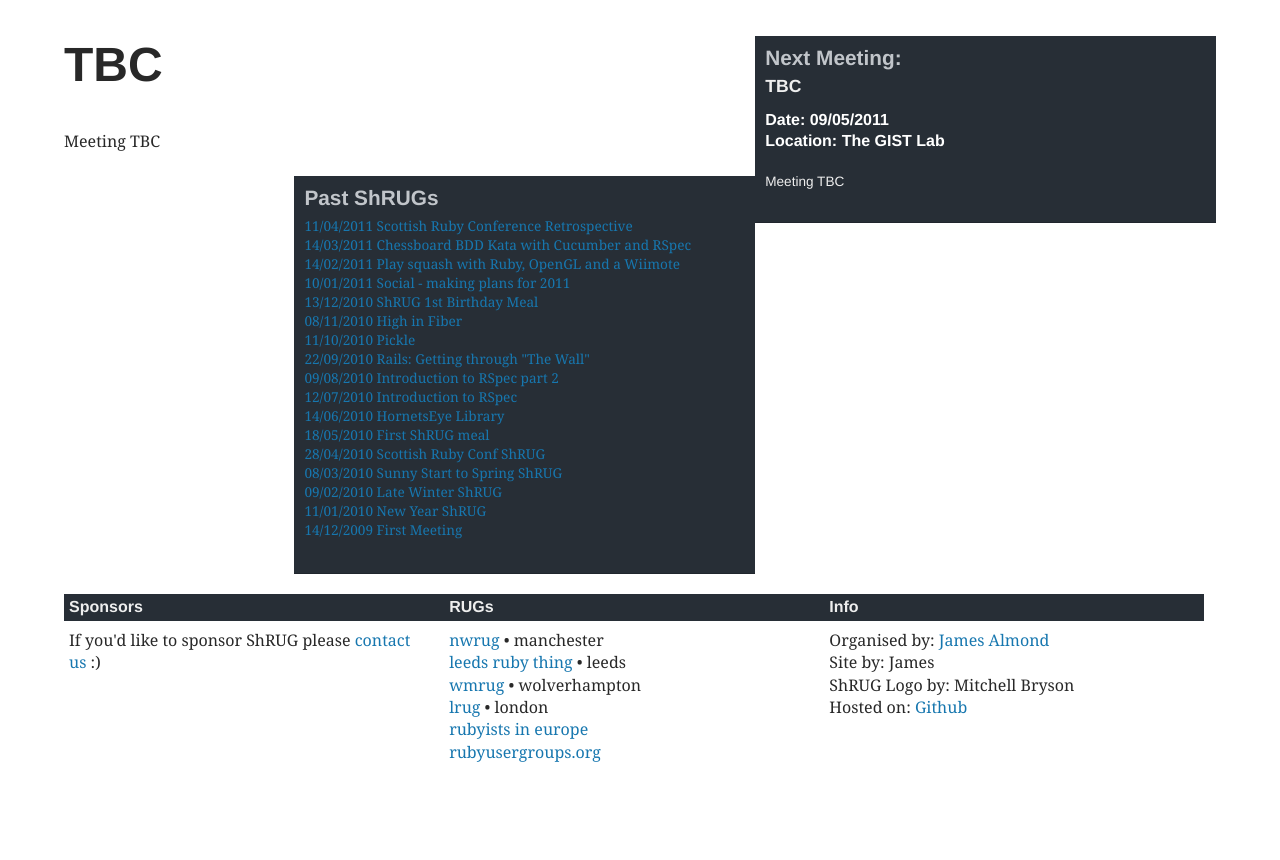
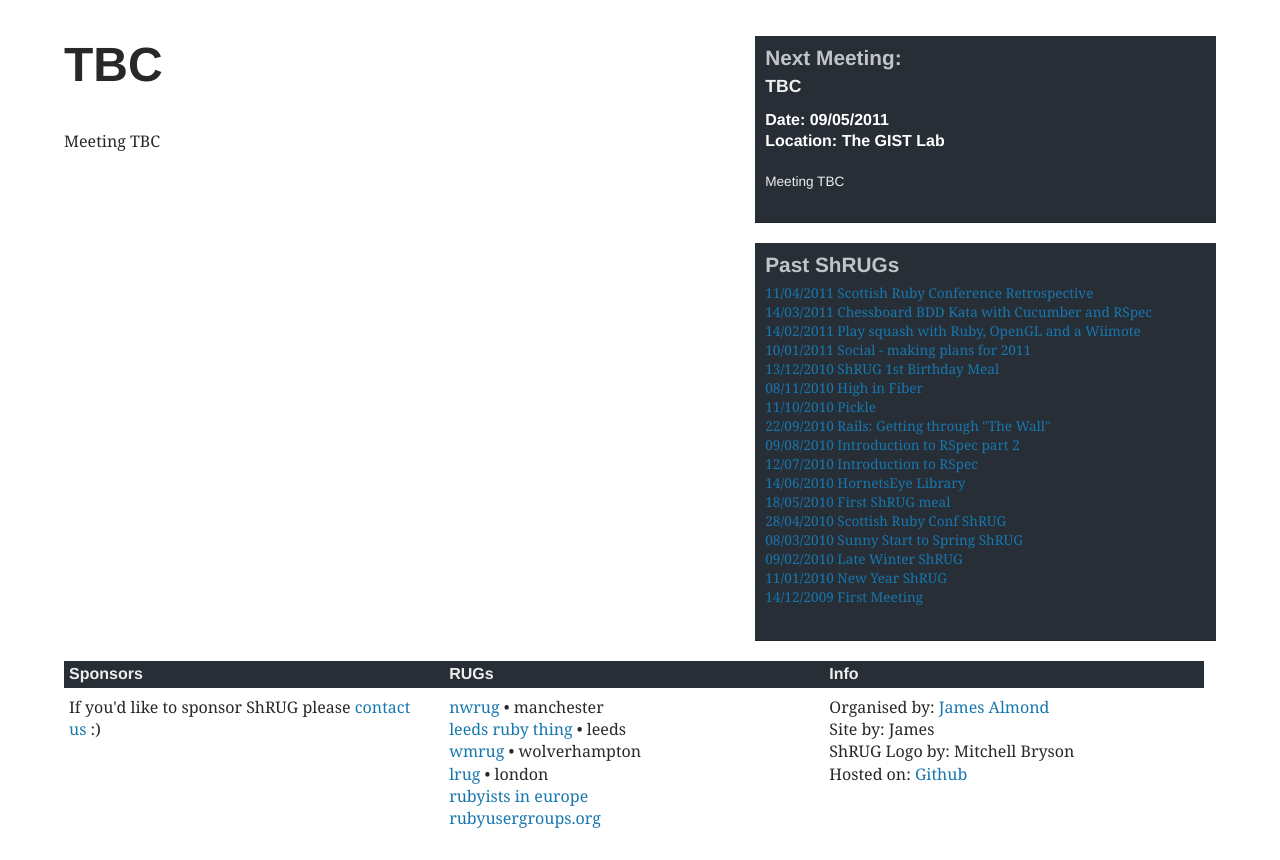
Before and after one commit to shruggers/shruggers.github.com, a Jekyll site: the page built from _posts/2011-05-09-shrug-18.markdown, in a window 1280 px wide. Shown: the part 171-1031 px from the top of the page. Built offline with Jekyll 4.4.1, drawn with Linux system fonts in a browser that asks for light colours; nearby versions of some CDN libraries; before the commit the page ends 964 px from its top, so only the background shows below that.

Commit message:
Fixed past shrugs float issue

```diff
--- a/css/style.css
+++ b/css/style.css
@@ -556,6 +556,7 @@ header[role="banner"] h1 {
 div[role="main"]{
   float:left;
   width: 57%;
+  min-height: 300px;
 }
 /* 12.COMPLIMENTARY */
 div[role="complementary"]{
```
